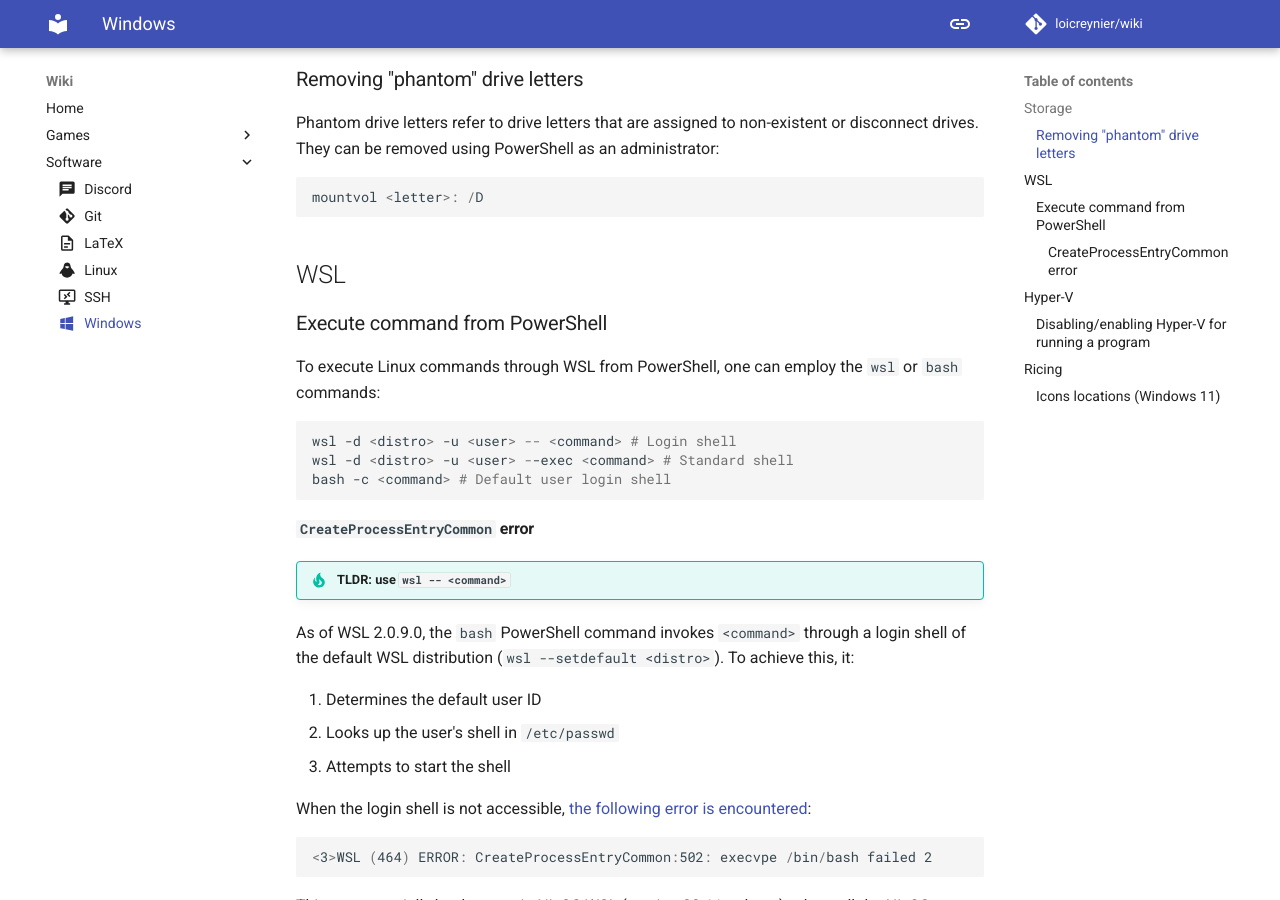
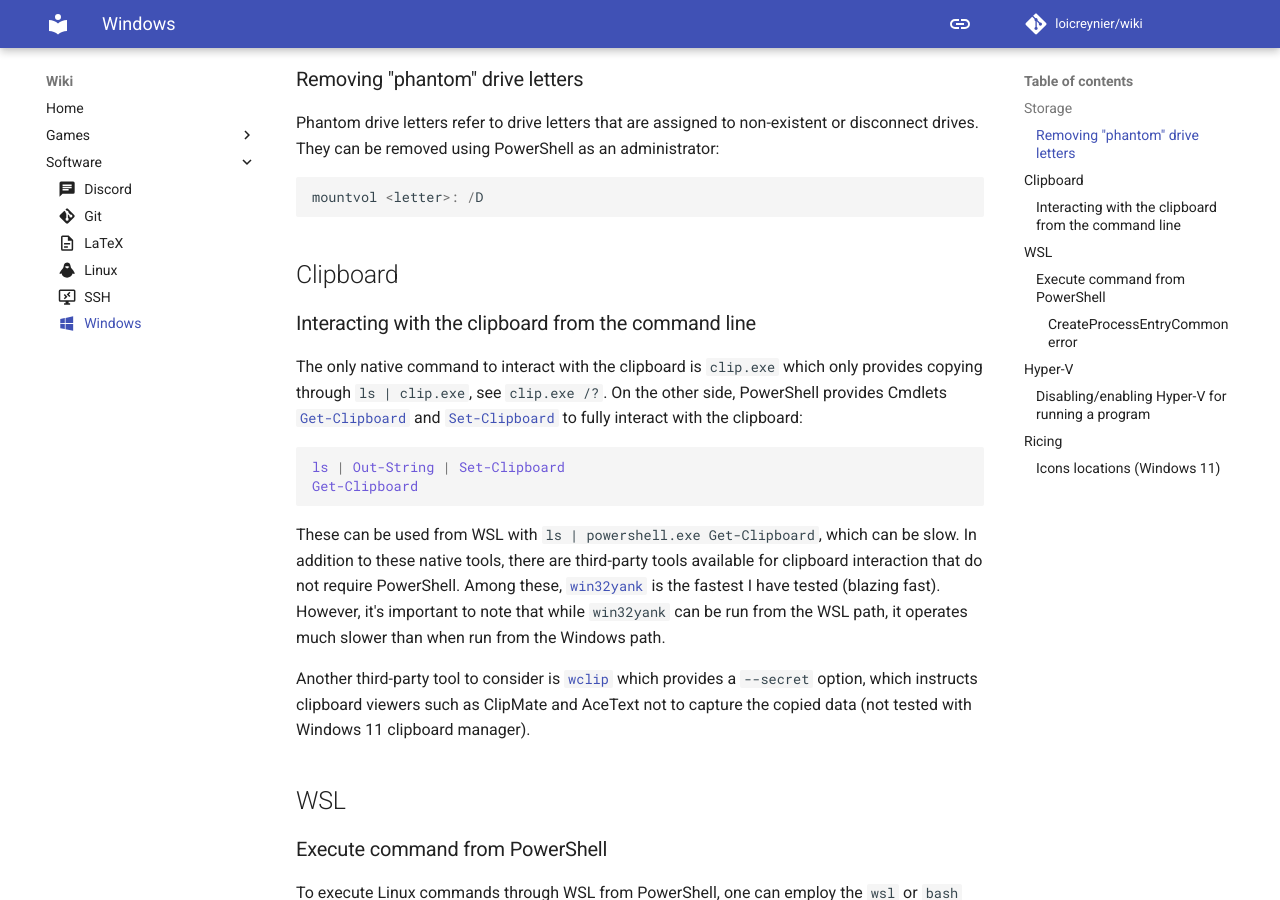
Before and after one commit to loicreynier/wiki, an MkDocs documentation site: the page built from docs/software/windows.md, in a window 1280 px wide and 900 px high, scrolled down 207 px. Built offline with MkDocs 1.6.1 and Material for MkDocs 9.7.7, drawn with Linux system fonts in a browser that asks for light colours; comment, search, counter and statistics services are not loaded.

Commit message:
docs(windows): add clipboard tools

````diff
--- a/docs/software/windows.md
+++ b/docs/software/windows.md
@@ -21,6 +21,37 @@ They can be removed using PowerShell as an administrator:
 ```powershell
 mountvol <letter>: /D
 ```
+
+## Clipboard
+
+### Interacting with the clipboard from the command line
+
+The only native command to interact with the clipboard is `clip.exe`
+which only provides copying through `ls | clip.exe`, see `clip.exe /?`.
+On the other side,
+PowerShell provides Cmdlets [`Get-Clipboard`][Get-Clipboard] and [`Set-Clipboard`][Set-Clipboard]
+to fully interact with the clipboard:
+
+```powershell
+ls | Out-String | Set-Clipboard
+Get-Clipboard
+```
+
+These can be used from WSL with `ls | powershell.exe Get-Clipboard`, which can be slow.
+In addition to these native tools,
+there are third-party tools available for clipboard interaction that do not require PowerShell.
+Among these, [`win32yank`][win32yank] is the fastest I have tested (blazing fast).
+However, it's important to note that while `win32yank` can be run from the WSL path,
+it operates much slower than when run from the Windows path.
+
+Another third-party tool to consider is [`wclip`][wclip] which provides a `--secret` option,
+which instructs clipboard viewers such as ClipMate and AceText not to capture the copied data
+(not tested with Windows 11 clipboard manager).
+
+[Get-Clipboard]: https://learn.microsoft.com/en-us/powershell/module/microsoft.powershell.management/get-clipboard
+[Set-Clipboard]: https://learn.microsoft.com/en-us/powershell/module/microsoft.powershell.management/Set-clipboard
+[win32yank]: https://github.com/equalsraf/win32yank
+[wclip]: https://github.com/palortoff/wclip
 
 ## WSL
 
````
